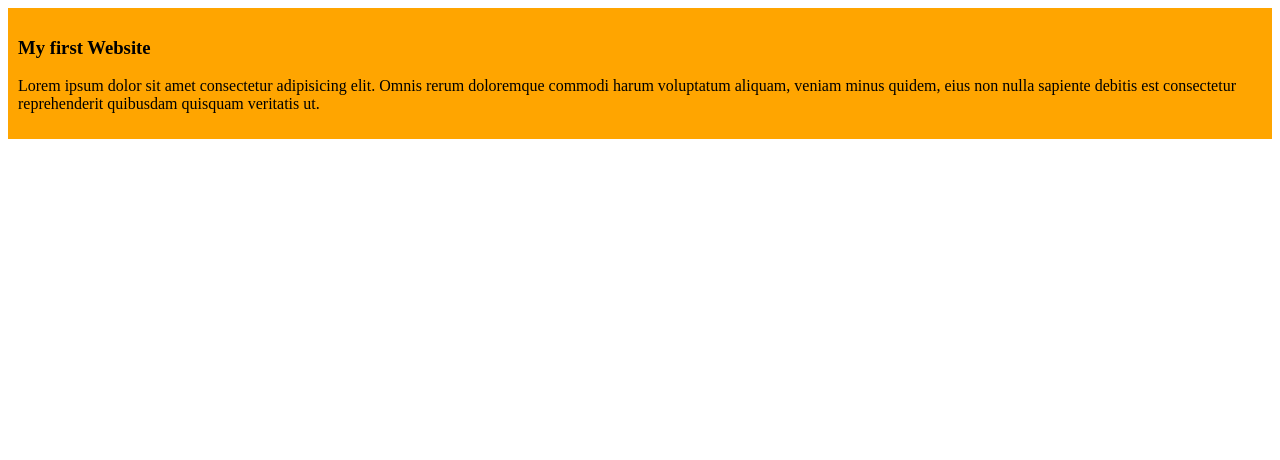
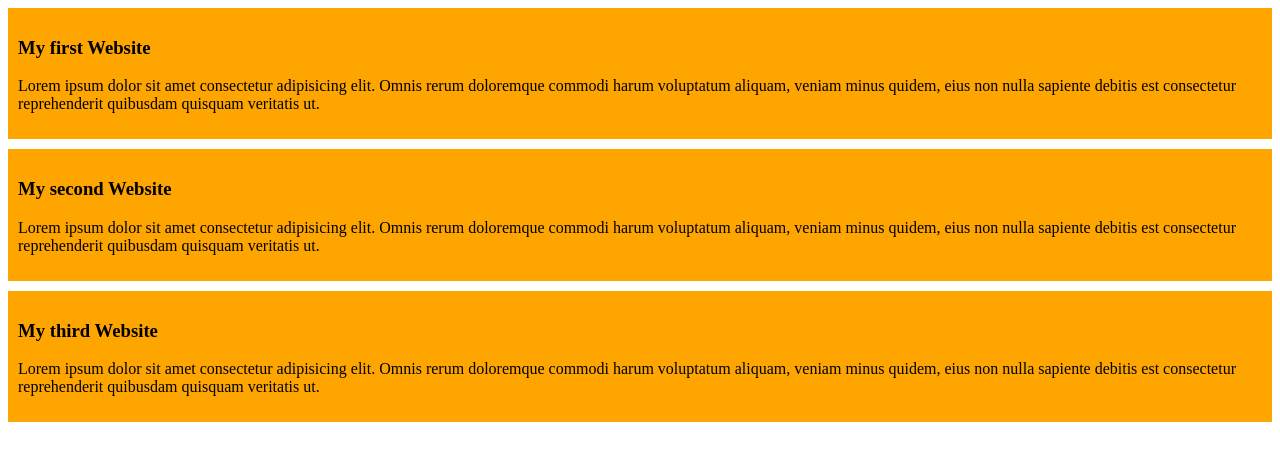
Before and after one commit to Ajwad15/my-simple-website, a plain HTML site: page index.html in a window 1280 px wide. Drawn offline with Linux system fonts and the light colour scheme.

Commit message:
added my second and third blog

```diff
--- a/index.html
+++ b/index.html
@@ -15,6 +15,18 @@
             aliquam, veniam minus quidem, eius non nulla sapiente debitis est consectetur reprehenderit quibusdam
             quisquam veritatis ut.</p>
     </div>
+    <div>
+        <h3>My second Website</h3>
+        <p>Lorem ipsum dolor sit amet consectetur adipisicing elit. Omnis rerum doloremque commodi harum voluptatum
+            aliquam, veniam minus quidem, eius non nulla sapiente debitis est consectetur reprehenderit quibusdam
+            quisquam veritatis ut.</p>
+    </div>
+    <div>
+        <h3>My third Website</h3>
+        <p>Lorem ipsum dolor sit amet consectetur adipisicing elit. Omnis rerum doloremque commodi harum voluptatum
+            aliquam, veniam minus quidem, eius non nulla sapiente debitis est consectetur reprehenderit quibusdam
+            quisquam veritatis ut.</p>
+    </div>
 </body>
 
 </html>
--- a/styles/portfolio.css
+++ b/styles/portfolio.css
@@ -1,4 +1,5 @@
 div{
     background-color:orange;
     padding: 10px;
+    margin-bottom:10px;
 }
```
